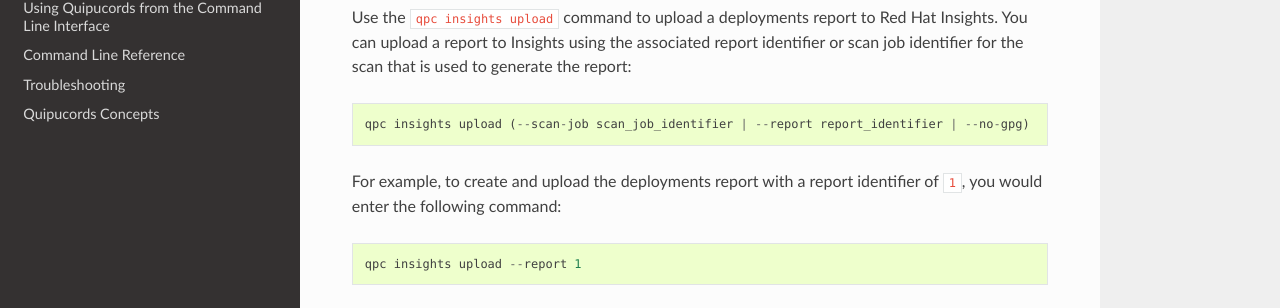
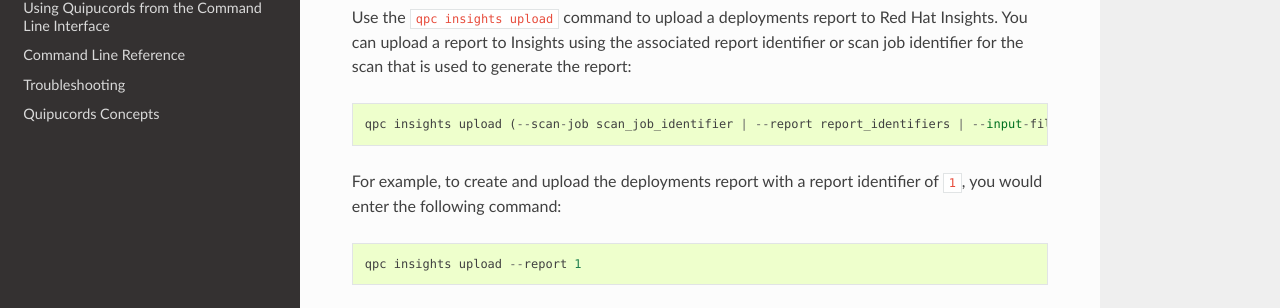
Before and after one commit to quipucords/quipudocs, a Sphinx documentation site: the page built from source/working_with_insights.rst, in a window 1280 px wide. Shown: the part 306-614 px from the top of the page. Built offline with Sphinx 7.4.7 and the Read the Docs theme 2.0.0, drawn with Linux system fonts in a browser that asks for light colours.

Commit message:
Update command to upload an insights report from the CLI (#29)

```diff
--- a/source/working_with_insights.rst
+++ b/source/working_with_insights.rst
@@ -7,7 +7,7 @@
 ^^^^^^^^^^^^^^^^^^^^^
 Use the ``qpc insights upload`` command to upload a deployments report to Red Hat Insights. You can upload a report to Insights using the associated report identifier or scan job identifier for the scan that is used to generate the report::
 
-  qpc insights upload (--scan-job scan_job_identifier | --report report_identifier | --no-gpg)
+  qpc insights upload (--scan-job scan_job_identifier | --report report_identifiers | --input-file path_to_tar_gz) [--no-gpg]
 
 For example, to create and upload the deployments report with a report identifier of ``1``, you would enter the following command::
 
```
